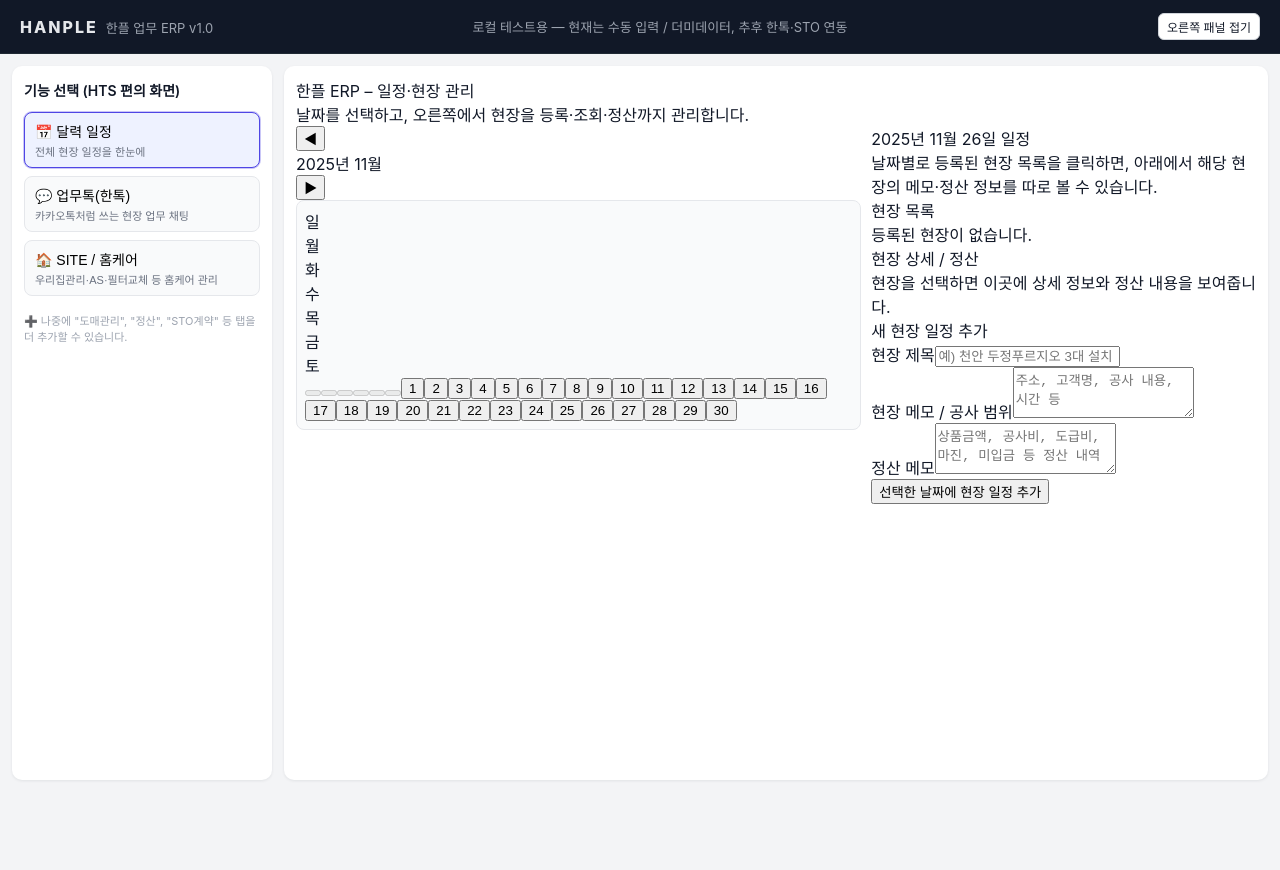
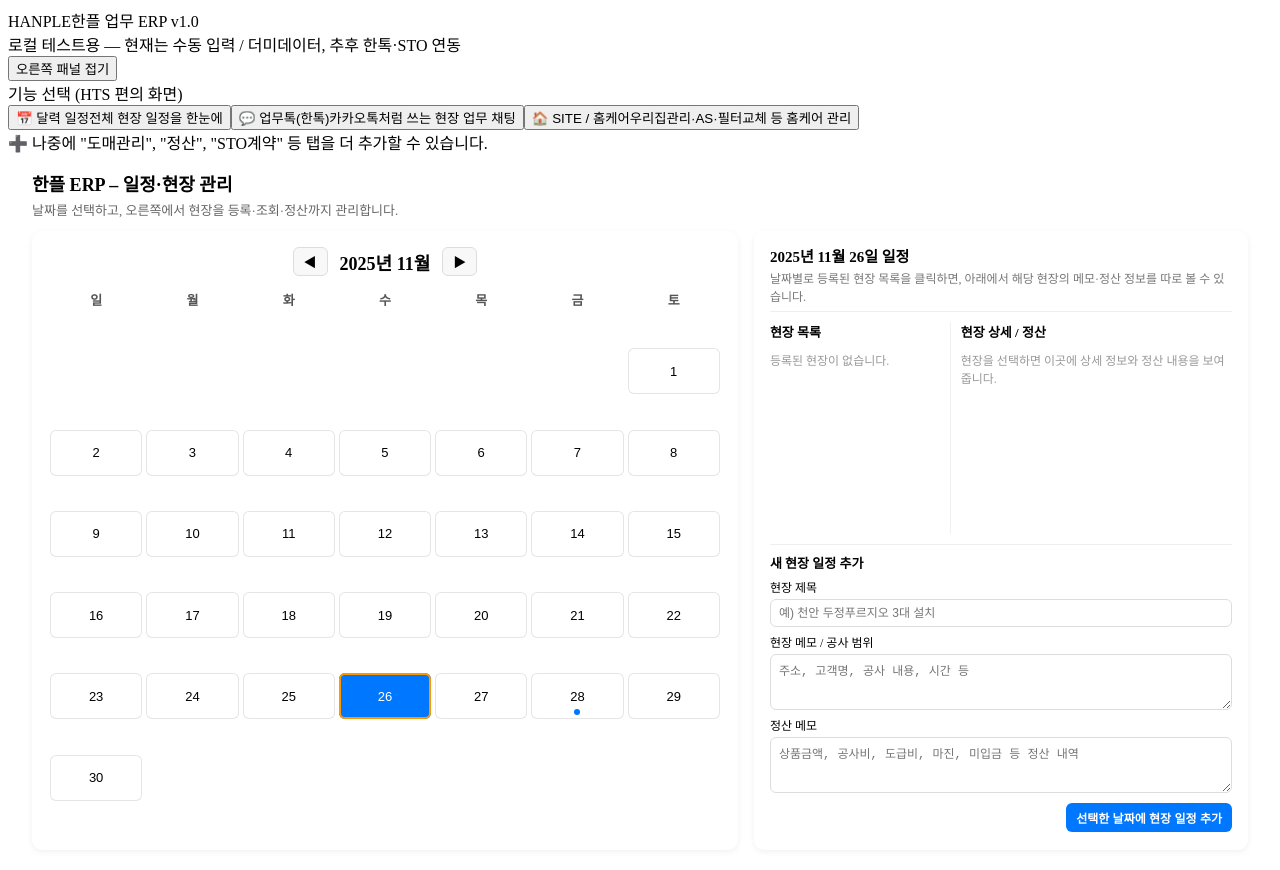
Before and after one commit to hit308277-cloud/hanple-v1, a React (Vite) app: page / in a window 1280 px wide. Shown: the top 870 px of the page. Before the commit the page ends 800 px from the top, so only its background shows below. Built offline with nearby package versions, Linux system fonts and the light colour scheme.

Commit message:
Refactor CSS for calendar layout and styles

```diff
--- a/src/styles.css
+++ b/src/styles.css
@@ -1,259 +1,349 @@
-/* 공통 리셋 느낌 */
-*,
-*::before,
-*::after {
+/* ---------- 한플 달력 + 현장 패널 레이아웃 ---------- */
+
+.calendar-page {
+  width: 100%;
+  height: calc(100vh - 80px);
+  padding: 16px 24px 24px;
   box-sizing: border-box;
-}
-
-body {
-  margin: 0;
-  font-family: -apple-system, system-ui, BlinkMacSystemFont, "Segoe UI",
-    sans-serif;
-  background-color: #f3f4f6;
-  color: #111827;
-}
-
-/* 루트 */
-.app-root {
-  width: 100%;
-  min-height: 100vh;
   display: flex;
   flex-direction: column;
-}
-
-/* 상단 바 */
-.app-topbar {
-  height: 54px;
-  padding: 0 20px;
-  display: flex;
-  align-items: center;
-  background: #111827;
-  color: #e5e7eb;
-  border-bottom: 1px solid #1f2933;
-}
-
-.topbar-left {
-  display: flex;
-  align-items: baseline;
-  gap: 8px;
-  min-width: 220px;
-}
-
-.brand-main {
-  font-weight: 800;
-  letter-spacing: 2px;
-}
-
-.brand-sub {
-  font-size: 13px;
-  color: #9ca3af;
-}
-
-.topbar-center {
-  flex: 1;
-  text-align: center;
-  font-size: 13px;
-  color: #9ca3af;
-}
-
-.topbar-right {
-  min-width: 180px;
-  display: flex;
-  justify-content: flex-end;
-}
-
-/* 전체 레이아웃 */
-.app-layout {
-  flex: 1;
-  display: flex;
-  width: 100%;
-  max-width: 1440px;
-  margin: 0 auto;
-  padding: 12px 12px 20px;
   gap: 12px;
 }
 
-/* 사이드바 (HTS 메뉴) */
-.app-sidebar {
-  width: 260px;
+.calendar-top-bar {
+  display: flex;
+  flex-direction: column;
+  gap: 4px;
+}
+
+.calendar-top-title {
+  font-size: 18px;
+  font-weight: 600;
+}
+
+.calendar-top-desc {
+  font-size: 13px;
+  color: #666;
+}
+
+.calendar-layout {
+  flex: 1;
+  display: grid;
+  grid-template-columns: 2fr 1.4fr; /* 달력 : 현장패널 비율 */
+  gap: 16px;
+  min-height: 0;
+}
+
+/* 달력 영역 */
+
+.calendar-main {
   background: #ffffff;
   border-radius: 10px;
-  padding: 14px 12px;
-  box-shadow: 0 1px 3px rgba(15, 23, 42, 0.08);
+  padding: 16px 18px 18px;
+  box-shadow: 0 2px 6px rgba(0, 0, 0, 0.06);
+  display: flex;
+  flex-direction: column;
+  min-height: 0;
+}
+
+.calendar-header {
+  display: flex;
+  align-items: center;
+  justify-content: center;
+  gap: 12px;
+  margin-bottom: 10px;
+}
+
+.calendar-header-title {
+  font-size: 18px;
+  font-weight: 600;
+}
+
+.calendar-nav-btn {
+  border: 1px solid #ddd;
+  background: #f8f8f8;
+  border-radius: 6px;
+  padding: 4px 10px;
+  cursor: pointer;
+  font-size: 13px;
+}
+
+.calendar-grid {
+  flex: 1;
+  display: grid;
+  grid-template-columns: repeat(7, 1fr);
+  gap: 4px;
+  font-size: 13px;
+}
+
+.calendar-day-label {
+  text-align: center;
+  font-weight: 600;
+  padding: 4px 0;
+  color: #555;
+}
+
+.calendar-cell {
+  height: 46px;
+  border-radius: 6px;
+  border: none;
+  background: #ffffff;
+  box-shadow: inset 0 0 0 1px #e5e5e5;
+  cursor: pointer;
+  font-size: 13px;
+  transition: all 0.15s ease;
+}
+
+.calendar-cell-empty {
+  background: transparent;
+  box-shadow: none;
+  cursor: default;
+}
+
+.calendar-cell:not(.calendar-cell-empty):hover {
+  box-shadow: inset 0 0 0 1px #0077ff;
+}
+
+.calendar-cell-selected {
+  background: #0077ff;
+  color: #ffffff;
+  box-shadow: none;
+}
+
+.calendar-cell-today {
+  box-shadow: inset 0 0 0 2px #ff9800;
+}
+
+.calendar-cell-has-schedule {
+  position: relative;
+}
+
+.calendar-cell-has-schedule::after {
+  content: "";
+  position: absolute;
+  left: 50%;
+  bottom: 4px;
+  transform: translateX(-50%);
+  width: 6px;
+  height: 6px;
+  border-radius: 50%;
+  background: #0077ff;
+}
+
+/* 오른쪽 현장 패널 */
+
+.schedule-panel {
+  background: #ffffff;
+  border-radius: 10px;
+  padding: 14px 16px 18px;
+  box-shadow: 0 2px 6px rgba(0, 0, 0, 0.06);
+  display: flex;
+  flex-direction: column;
+  gap: 10px;
+  min-height: 0;
+}
+
+.schedule-date-header {
+  border-bottom: 1px solid #eee;
+  padding-bottom: 6px;
+}
+
+.schedule-date-title {
+  font-size: 15px;
+  font-weight: 600;
+}
+
+.schedule-date-sub {
+  font-size: 12px;
+  color: #777;
+  margin-top: 3px;
+}
+
+/* 현장 리스트 + 상세 2단 구성 */
+
+.schedule-content {
+  flex: 1;
+  display: grid;
+  grid-template-columns: 1.2fr 1.8fr;
+  gap: 10px;
+  min-height: 0;
+}
+
+/* 리스트 영역 */
+
+.schedule-list {
+  border-right: 1px solid #f0f0f0;
+  padding-right: 8px;
+  display: flex;
+  flex-direction: column;
+  gap: 6px;
+  min-height: 0;
+}
+
+.schedule-list-title {
+  font-size: 13px;
+  font-weight: 600;
+}
+
+.schedule-list-empty {
+  font-size: 12px;
+  color: #999;
+  margin-top: 4px;
+}
+
+.schedule-list-item {
+  text-align: left;
+  border: 1px solid #e5e5e5;
+  background: #fafafa;
+  border-radius: 6px;
+  padding: 6px 8px;
+  cursor: pointer;
+  display: flex;
+  flex-direction: column;
+  gap: 2px;
+  font-size: 12px;
+}
+
+.schedule-list-item-active {
+  border-color: #0077ff;
+  background: #eef4ff;
+}
+
+.schedule-list-item-title {
+  font-weight: 600;
+}
+
+.schedule-list-item-preview {
+  color: #777;
+  font-size: 11px;
+}
+
+/* 상세 영역 */
+
+.schedule-detail {
+  display: flex;
+  flex-direction: column;
+  gap: 6px;
+  min-height: 0;
+}
+
+.schedule-detail-title {
+  font-size: 13px;
+  font-weight: 600;
+}
+
+.schedule-detail-empty {
+  font-size: 12px;
+  color: #999;
+  margin-top: 4px;
+}
+
+.schedule-detail-card {
+  margin-top: 4px;
+  padding: 8px 10px;
+  background: #fafafa;
+  border-radius: 8px;
+  border: 1px solid #e5e5e5;
+  font-size: 12px;
   display: flex;
   flex-direction: column;
   gap: 8px;
 }
 
-.sidebar-title {
-  font-size: 14px;
-  font-weight: 600;
-  margin-bottom: 4px;
-}
-
-.sidebar-tab {
-  width: 100%;
-  text-align: left;
-  border: 1px solid #e5e7eb;
-  background: #f9fafb;
-  border-radius: 8px;
-  padding: 8px 10px;
-  font-size: 14px;
-  cursor: pointer;
+.schedule-detail-field {
   display: flex;
   flex-direction: column;
   gap: 2px;
 }
 
-.sidebar-tab:hover {
-  background: #eef2ff;
-  border-color: #4f46e5;
+.schedule-detail-label {
+  font-weight: 600;
+  color: #444;
 }
 
-.sidebar-tab.active {
-  background: #eef2ff;
-  border-color: #4f46e5;
-  box-shadow: 0 0 0 1px rgba(79, 70, 229, 0.3);
+.schedule-detail-value {
+  white-space: pre-wrap;
 }
 
-.sidebar-tab-sub {
-  font-size: 11px;
-  color: #6b7280;
+.schedule-detail-text {
+  margin: 0;
+  white-space: pre-wrap;
 }
 
-.sidebar-tip {
-  margin-top: 8px;
-  font-size: 11px;
-  color: #9ca3af;
+/* 새 일정 폼 */
+
+.schedule-form {
+  border-top: 1px solid #eee;
+  padding-top: 8px;
+  display: flex;
+  flex-direction: column;
+  gap: 6px;
 }
 
-/* 메인 영역 */
-.app-main-area {
-  flex: 1;
-  background: #ffffff;
-  border-radius: 10px;
-  box-shadow: 0 1px 3px rgba(15, 23, 42, 0.08);
-  padding: 12px 12px 16px;
-  overflow: hidden;
+.schedule-form-title {
+  font-size: 13px;
+  font-weight: 600;
 }
 
-/* 오른쪽 패널 접힘 상태일 때도 레이아웃 유지용 클래스 (일단 심플하게 유지) */
-.app-main-area.no-right .detail-panel {
-  display: none;
+.schedule-form-row {
+  display: flex;
+  flex-direction: column;
+  gap: 3px;
 }
 
-/* 버튼 공통 */
-.btn-primary {
+.schedule-form-label {
+  font-size: 12px;
+  display: flex;
+  flex-direction: column;
+  gap: 3px;
+}
+
+.schedule-input {
+  border-radius: 6px;
+  border: 1px solid #ddd;
+  padding: 6px 8px;
+  font-size: 12px;
+}
+
+.schedule-textarea {
+  border-radius: 6px;
+  border: 1px solid #ddd;
+  padding: 6px 8px;
+  font-size: 12px;
+  resize: vertical;
+}
+
+.schedule-form-actions {
+  display: flex;
+  justify-content: flex-end;
+  margin-top: 4px;
+}
+
+.schedule-submit-btn {
+  border-radius: 6px;
   border: none;
-  background: #4f46e5;
+  padding: 6px 10px;
+  font-size: 12px;
+  font-weight: 600;
+  background: #0077ff;
   color: #ffffff;
-  border-radius: 6px;
-  padding: 6px 10px;
-  font-size: 13px;
   cursor: pointer;
 }
 
-.btn-primary:hover {
-  background: #4338ca;
+/* 반응형 (화면이 좁을 때) */
+@media (max-width: 1024px) {
+  .calendar-layout {
+    grid-template-columns: 1fr;
+  }
+
+  .schedule-content {
+    grid-template-columns: 1fr;
+  }
+
+  .schedule-list {
+    border-right: none;
+    border-bottom: 1px solid #f0f0f0;
+    padding-right: 0;
+    padding-bottom: 8px;
+  }
 }
-
-.btn-outline {
-  border: 1px solid #d1d5db;
-  background: #ffffff;
-  color: #111827;
-  border-radius: 6px;
-  padding: 6px 10px;
-  font-size: 13px;
-  cursor: pointer;
-}
-
-.btn-outline:hover {
-  background: #f3f4f6;
-}
-
-.btn-outline.danger {
-  border-color: #f97373;
-  color: #b91c1c;
-}
-
-.btn-outline.danger:hover {
-  background: #fef2f2;
-}
-
-.btn-chip {
-  border-radius: 999px;
-  border: 1px solid #d1d5db;
-  background: #f9fafb;
-  color: #111827;
-  font-size: 11px;
-  padding: 4px 8px;
-  cursor: pointer;
-}
-
-.btn-chip:hover {
-  background: #e5e7eb;
-}
-
-.btn-month {
-  border: 1px solid #e5e7eb;
-  background: #f9fafb;
-  border-radius: 999px;
-  width: 26px;
-  height: 26px;
-  font-size: 12px;
-  cursor: pointer;
-}
-
-.btn-month:hover {
-  background: #e5e7eb;
-}
-
-.btn-outline.small {
-  padding: 4px 8px;
-  font-size: 12px;
-}
-
-/* 달력 레이아웃 */
-.calendar-layout {
-  display: flex;
-  height: 100%;
-  gap: 10px;
-}
-
-/* 왼쪽 달력 패널 */
-.calendar-panel {
-  flex: 1.2;
-  display: flex;
-  flex-direction: column;
-  border-right: 1px solid #e5e7eb;
-  padding-right: 10px;
-}
-
-.calendar-header-row {
-  display: flex;
-  justify-content: space-between;
-  align-items: center;
-  margin-bottom: 8px;
-}
-
-.calendar-month-nav {
-  display: flex;
-  align-items: center;
-  gap: 8px;
-}
-
-.calendar-month-label {
-  font-weight: 600;
-}
-
-.calendar-today-info {
-  font-size: 12px;
-  color: #6b7280;
-}
-
-.calendar-grid {
-  background: #f9fafb;
-  border-radius: 8px;
-  padding: 8px;
-  border: 1px solid #e5e7eb;
-  flex: 1
```
